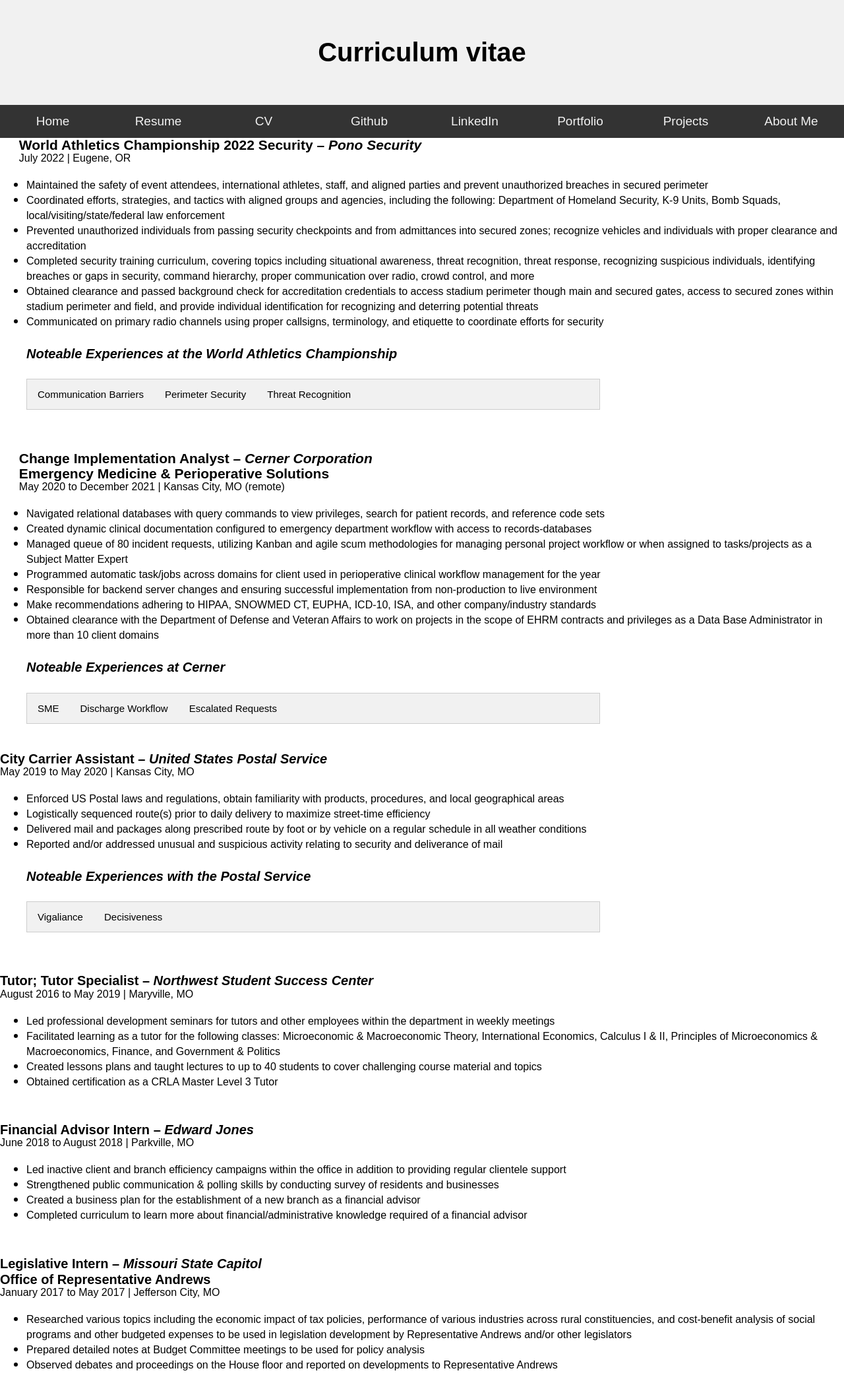
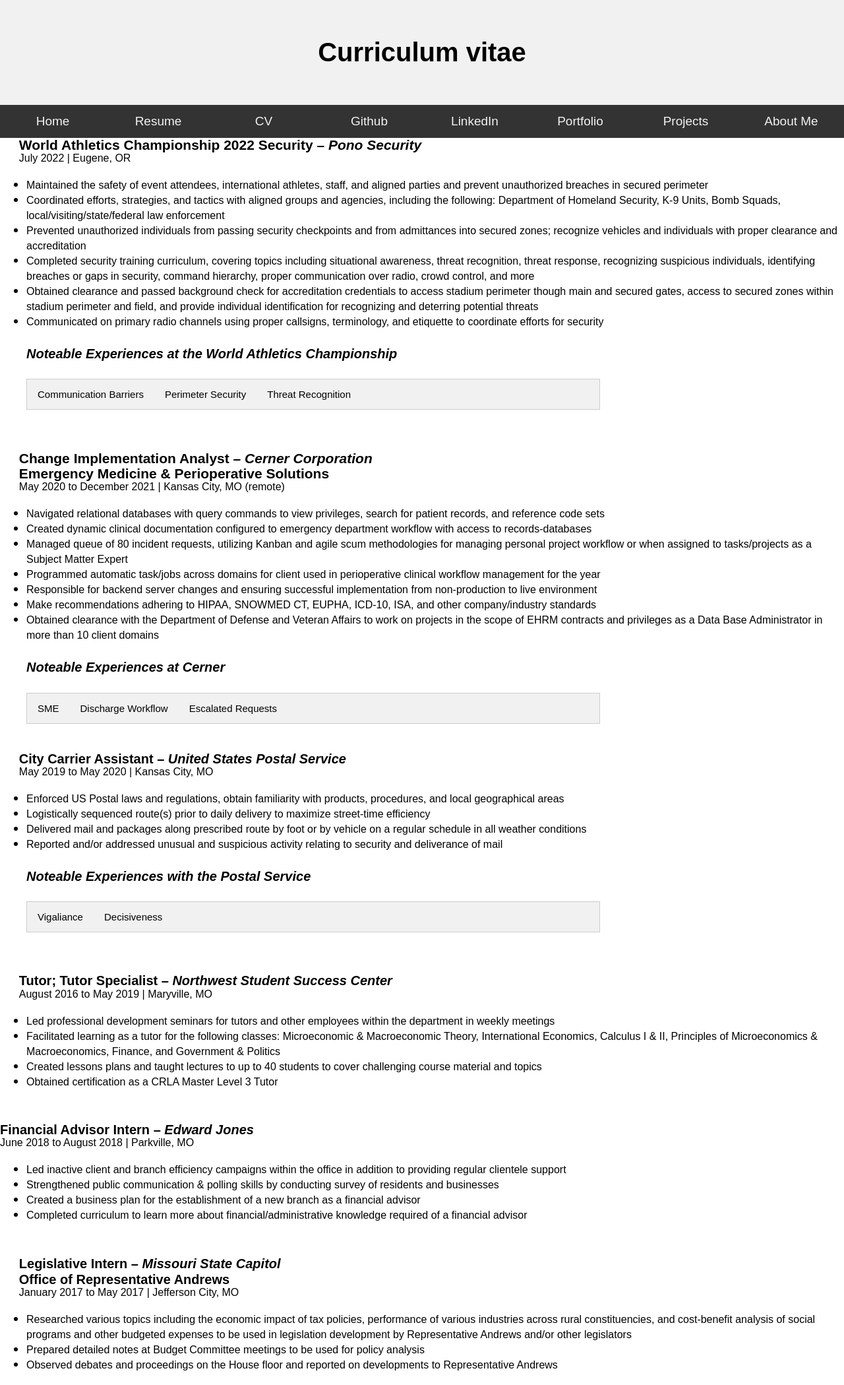
Before and after one commit to k-brew/personal-site, a Jekyll site: the page built from files/CV.html, in a window 1280 px wide. Shown: the whole page at 66% size. Built offline with Jekyll 4.4.1, drawn with Linux system fonts in a browser that asks for light colours.

Commit message:
changes to margin sizes

```diff
--- a/files/CV.html
+++ b/files/CV.html
@@ -404,8 +404,8 @@
 
 </ul>
 <br>
-<p style='margin-top:0in;margin-right:0in;margin-bottom:0in;margin-left:0in;line-height:107%;font-size:15px;font-family:"Calibri",sans-serif;'><strong><span style='font-size:20px;line-height:107%;font-family:"Arial",sans-serif;color:black;'>City Carrier Assistant &ndash; <em>United States Postal Service</em></span></strong></p>
-<p style='margin-top:0in;margin-right:0in;margin-bottom:8.0pt;margin-left:0in;line-height:107%;font-size:15px;font-family:"Calibri",sans-serif;'><span style='font-size:16px;line-height:107%;font-family:"Arial",sans-serif;color:black;'>May 2019 to May 2020 | Kansas City, MO</span></p>
+<p style='margin-top:0in;margin-right:0in;margin-bottom:0in;margin-left:.3in;line-height:107%;font-size:15px;font-family:"Calibri",sans-serif;'><strong><span style='font-size:20px;line-height:107%;font-family:"Arial",sans-serif;color:black;'>City Carrier Assistant &ndash; <em>United States Postal Service</em></span></strong></p>
+<p style='margin-top:0in;margin-right:0in;margin-bottom:8.0pt;margin-left:.3in;line-height:107%;font-size:15px;font-family:"Calibri",sans-serif;'><span style='font-size:16px;line-height:107%;font-family:"Arial",sans-serif;color:black;'>May 2019 to May 2020 | Kansas City, MO</span></p>
 <ul>
     <li><span style='line-height:107%;font-family:"Arial",sans-serif;font-family:"Arial",sans-serif;font-size:12.0pt;color:black;'>Enforced US Postal laws and regulations, obtain familiarity with products, procedures, and local geographical areas</span></li>
     <li><span style='line-height:107%;font-family:"Arial",sans-serif;font-family:"Arial",sans-serif;font-size:12.0pt;color:black;'>Logistically sequenced route(s) prior to daily delivery to maximize street-time efficiency</span></li>
@@ -435,8 +435,8 @@
 
 </ul>
 <p><span style='line-height:107%;font-family:"Arial",sans-serif;font-family:"Arial",sans-serif;font-size:12.0pt;color:black;'><br></span></p>
-<p style='margin-top:0in;margin-right:0in;margin-bottom:0in;margin-left:0in;line-height:107%;font-size:15px;font-family:"Calibri",sans-serif;'><strong><span style='font-size:20px;line-height:107%;font-family:"Arial",sans-serif;color:black;'>Tutor; Tutor Specialist &ndash; <em>Northwest Student Success Center</em></span></strong></p>
-<p style='margin-top:0in;margin-right:0in;margin-bottom:8.0pt;margin-left:0in;line-height:107%;font-size:15px;font-family:"Calibri",sans-serif;'><span style='font-size:16px;line-height:107%;font-family:"Arial",sans-serif;color:black;'>August 2016 to May 2019 | Maryville, MO</span></p>
+<p style='margin-top:0in;margin-right:0in;margin-bottom:0in;margin-left:.3in;line-height:107%;font-size:15px;font-family:"Calibri",sans-serif;'><strong><span style='font-size:20px;line-height:107%;font-family:"Arial",sans-serif;color:black;'>Tutor; Tutor Specialist &ndash; <em>Northwest Student Success Center</em></span></strong></p>
+<p style='margin-top:0in;margin-right:0in;margin-bottom:8.0pt;margin-left:.3in;line-height:107%;font-size:15px;font-family:"Calibri",sans-serif;'><span style='font-size:16px;line-height:107%;font-family:"Arial",sans-serif;color:black;'>August 2016 to May 2019 | Maryville, MO</span></p>
 <ul>
     <li><span style='line-height:107%;font-family:"Arial",sans-serif;font-family:"Arial",sans-serif;font-size:12.0pt;color:black;'>Led professional development seminars for tutors and other employees within the department in weekly meetings</span></li>
     <li><span style='line-height:107%;font-family:"Arial",sans-serif;font-family:"Arial",sans-serif;font-size:12.0pt;color:black;'>Facilitated learning as a tutor for the following classes: Microeconomic &amp; Macroeconomic Theory, International Economics, Calculus I &amp; II, Principles of Microeconomics &amp; Macroeconomics, Finance, and Government &amp; Politics</span></li>
@@ -458,10 +458,10 @@
 
 
 </ul>
-<p style='margin-top:0in;margin-right:0in;margin-bottom:8.0pt;margin-left:0in;line-height:107%;font-size:15px;font-family:"Calibri",sans-serif;'><strong><span style='font-size:20px;line-height:107%;font-family:"Arial",sans-serif;color:black;'>&nbsp;</span></strong></p>
-<p style='margin-top:0in;margin-right:0in;margin-bottom:0in;margin-left:0in;line-height:107%;font-size:15px;font-family:"Calibri",sans-serif;'><strong><span style='font-size:20px;line-height:107%;font-family:"Arial",sans-serif;color:black;'>Legislative Intern &ndash; <em>Missouri State Capitol</em></span></strong></p>
-<p style='margin-top:2.0pt;margin-right:0in;margin-bottom:0in;margin-left:0in;line-height:107%;font-size:15px;font-family:"Calibri",sans-serif;'><strong><span style='font-size:20px;line-height:107%;font-family:"Arial",sans-serif;color:black;'>Office of Representative Andrews</span></strong></p>
-<p style='margin-top:0in;margin-right:0in;margin-bottom:8.0pt;margin-left:0in;line-height:107%;font-size:15px;font-family:"Calibri",sans-serif;'><span style='font-size:16px;line-height:107%;font-family:"Arial",sans-serif;color:black;'>January 2017 to May 2017 | Jefferson City, MO</span></p>
+<p style='margin-top:0in;margin-right:0in;margin-bottom:8.0pt;margin-left:.3in;line-height:107%;font-size:15px;font-family:"Calibri",sans-serif;'><strong><span style='font-size:20px;line-height:107%;font-family:"Arial",sans-serif;color:black;'>&nbsp;</span></strong></p>
+<p style='margin-top:0in;margin-right:0in;margin-bottom:0in;margin-left:.3in;line-height:107%;font-size:15px;font-family:"Calibri",sans-serif;'><strong><span style='font-size:20px;line-height:107%;font-family:"Arial",sans-serif;color:black;'>Legislative Intern &ndash; <em>Missouri State Capitol</em></span></strong></p>
+<p style='margin-top:2.0pt;margin-right:0in;margin-bottom:0in;margin-left:.3in;line-height:107%;font-size:15px;font-family:"Calibri",sans-serif;'><strong><span style='font-size:20px;line-height:107%;font-family:"Arial",sans-serif;color:black;'>Office of Representative Andrews</span></strong></p>
+<p style='margin-top:0in;margin-right:0in;margin-bottom:8.0pt;margin-left:.3in;line-height:107%;font-size:15px;font-family:"Calibri",sans-serif;'><span style='font-size:16px;line-height:107%;font-family:"Arial",sans-serif;color:black;'>January 2017 to May 2017 | Jefferson City, MO</span></p>
 <ul>
     <li><span style='line-height:107%;font-family:"Arial",sans-serif;font-family:"Arial",sans-serif;font-size:12.0pt;color:black;'>Researched various topics including the economic impact of tax policies, performance of various industries across rural constituencies, and cost-benefit analysis of social programs and other budgeted expenses to be used in legislation development by Representative Andrews and/or other legislators</span></li>
     <li><span style='line-height:107%;font-family:"Arial",sans-serif;font-family:"Arial",sans-serif;font-size:12.0pt;color:black;'>Prepared detailed notes at Budget Committee meetings to be used for policy analysis</span></li>
```
